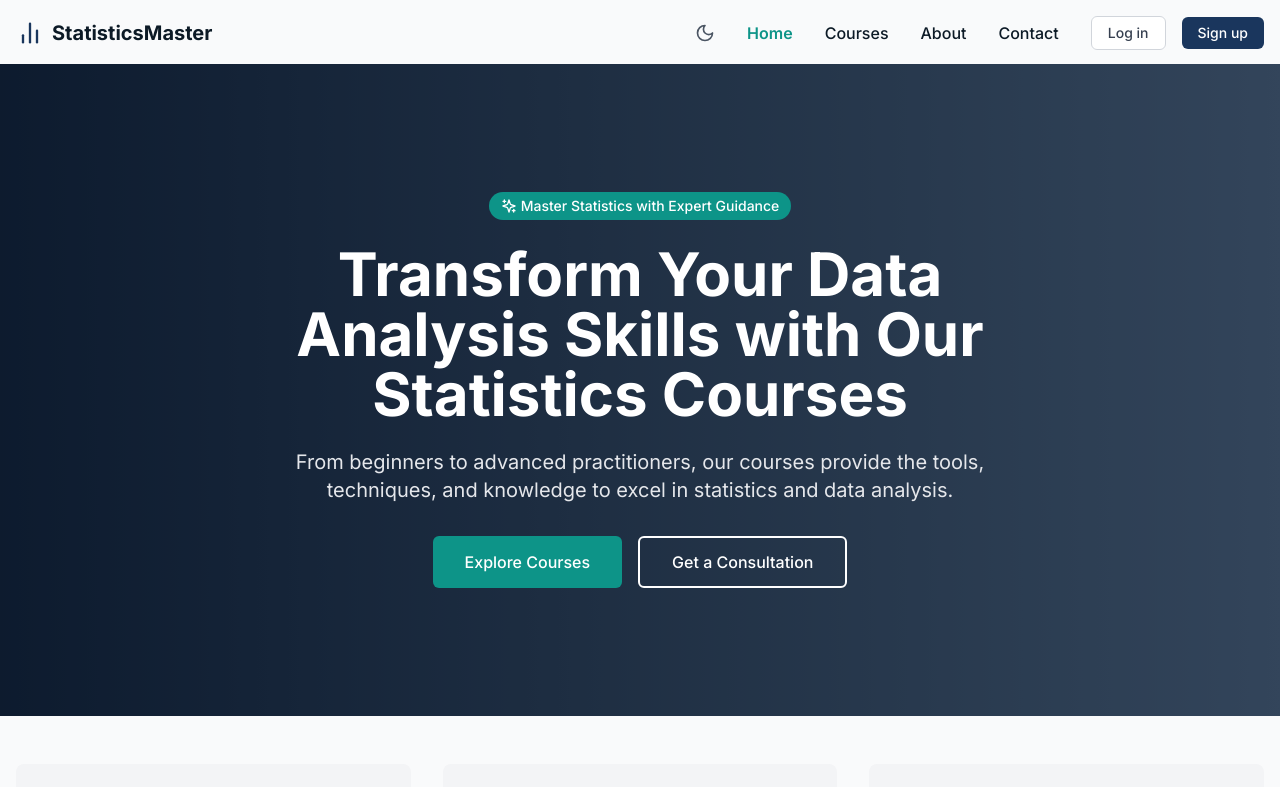
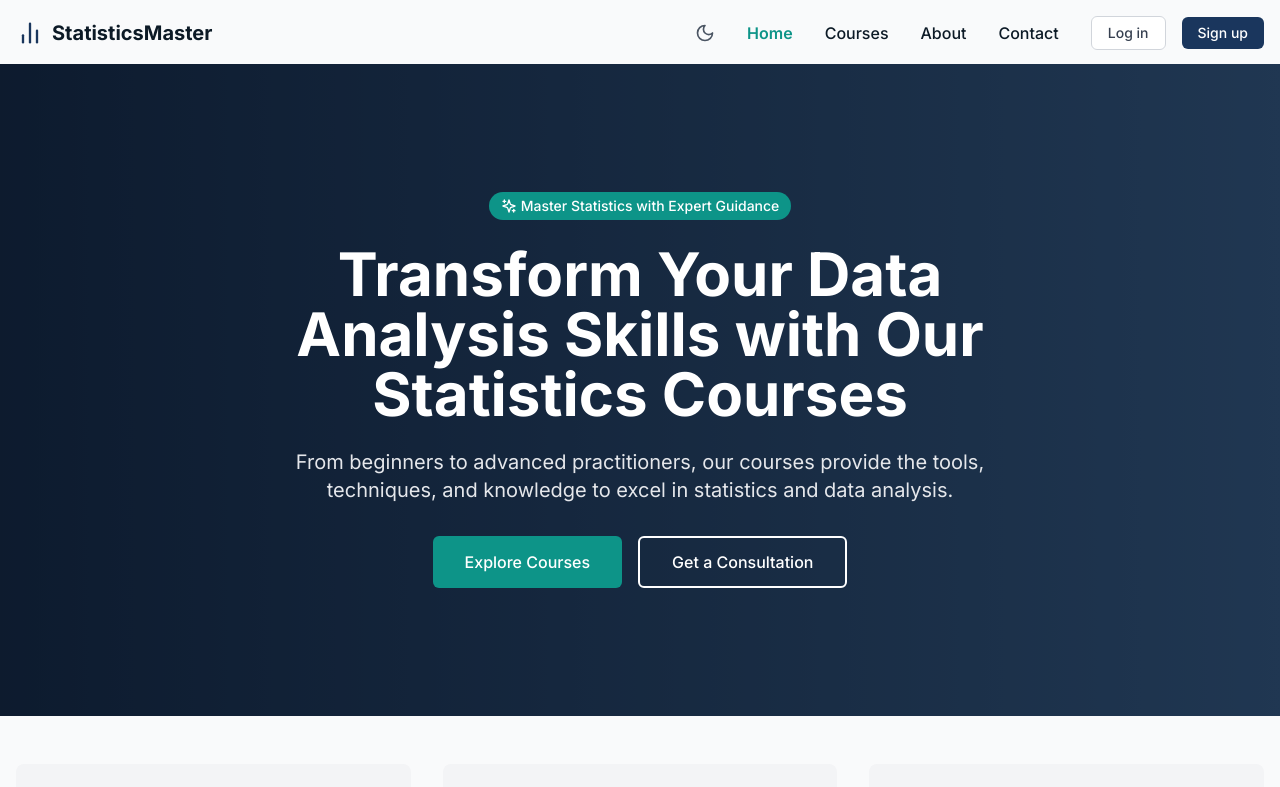
Before and after one commit to Ahmadshahidi/statAI_v2, a React (Vite) app in the folder frontend/: page / in a window 1280 px wide. Shown: the top 787 px of the page. Built offline with nearby package versions, Linux system fonts and the light colour scheme; no server answers.

Commit message:
Updated Home.jsx

```diff
--- a/frontend/src/pages/Home.jsx
+++ b/frontend/src/pages/Home.jsx
@@ -55,7 +55,7 @@ function Home() {
   return (
     <div className="bg-white dark:bg-gray-900">
       {/* Hero Section */}
-      <section className="relative bg-gradient-to-r from-primary-600 to-primary-400 text-white py-20 md:py-32">
+      <section className="relative bg-gradient-to-r from-primary-600 to-primary-500 text-white py-20 md:py-32">
         <div className="absolute inset-0 bg-black opacity-50 z-0"></div>
         <div className="absolute inset-0 bg-hero-pattern bg-cover bg-center opacity-10 z-0"></div>
 
```
